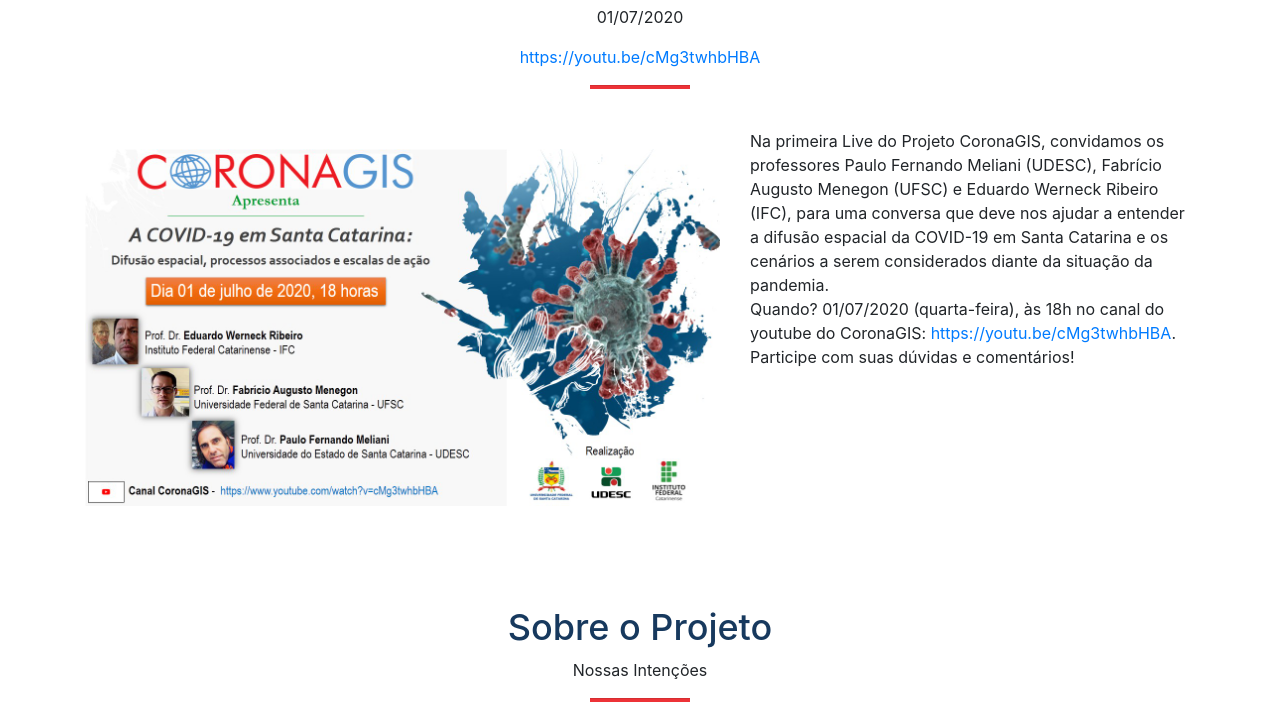
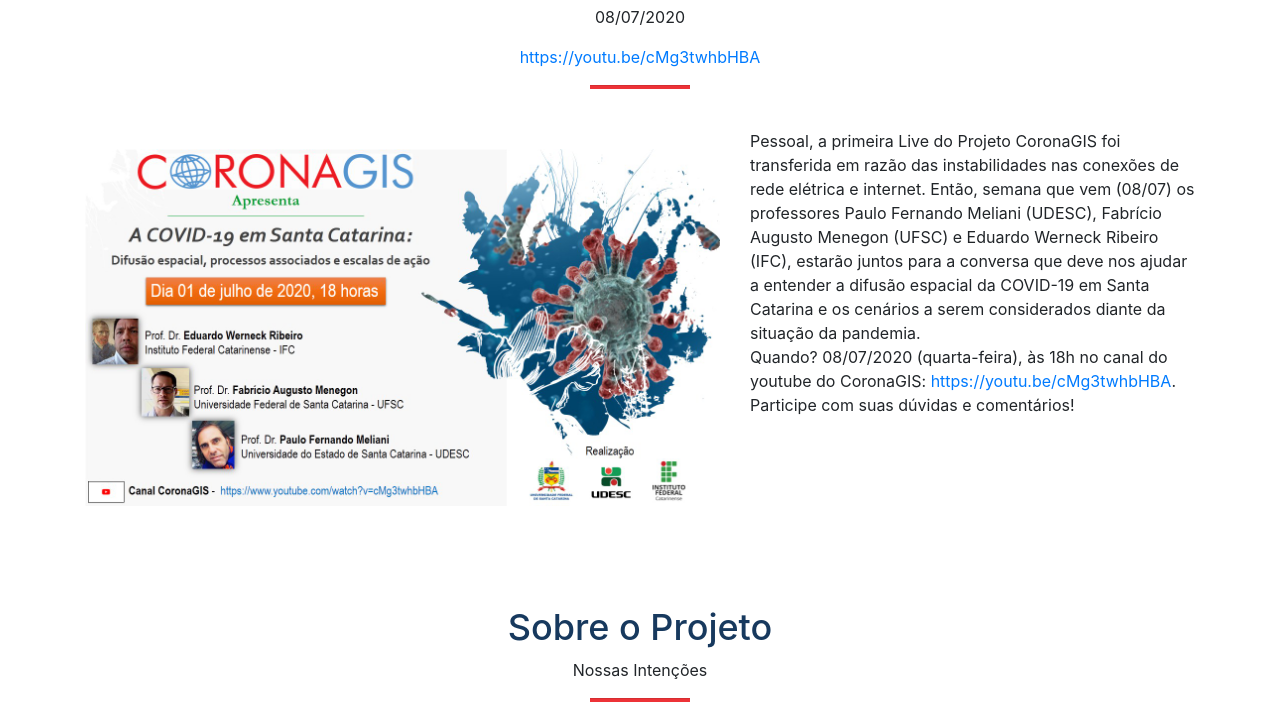
Before and after one commit to coronagis/site, a plain HTML site: page index.html in a window 1280 px wide. Shown: the part 701-1424 px from the top of the page. Drawn offline with Linux system fonts and the light colour scheme.

Commit message:
Atualização evento

```diff
--- a/index.html
+++ b/index.html
@@ -89,7 +89,7 @@
     <div class="container">
       <div class="page-title text-center">
         <h1>Live do Projeto CoronaGIS</h1>
-        <p>01/07/2020</p>
+        <p>08/07/2020</p>
         <a href="https://youtu.be/cMg3twhbHBA">https://youtu.be/cMg3twhbHBA</a>
         <hr class="pg-titl-bdr-btm"></hr>
       </div>
@@ -98,11 +98,12 @@
           <img class="event-img"src="./img/eventos/live_coronagis.jpg" />
         </div>
         <div class="col-md-5" >
-          Na primeira Live do Projeto CoronaGIS, convidamos os professores Paulo Fernando Meliani (UDESC),
-          Fabrício Augusto Menegon  (UFSC) e Eduardo Werneck Ribeiro (IFC), para uma conversa que deve nos ajudar
-          a entender a difusão espacial da COVID-19 em Santa Catarina e os cenários a serem considerados diante da situação da pandemia.
+          Pessoal, a primeira Live do Projeto CoronaGIS foi transferida em razão das instabilidades nas conexões de rede elétrica e internet.
+          Então, semana que vem (08/07) os professores Paulo Fernando Meliani (UDESC),
+          Fabrício Augusto Menegon  (UFSC) e Eduardo Werneck Ribeiro (IFC), estarão juntos para a conversa que deve nos ajudar a entender a difusão espacial
+          da COVID-19 em Santa Catarina e os cenários a serem considerados diante da situação da pandemia.
           <br />
-          Quando? 01/07/2020 (quarta-feira), às 18h no canal do youtube do CoronaGIS: <a href="https://youtu.be/cMg3twhbHBA">https://youtu.be/cMg3twhbHBA</a>.
+          Quando? 08/07/2020 (quarta-feira), às 18h no canal do youtube do CoronaGIS: <a href="https://youtu.be/cMg3twhbHBA">https://youtu.be/cMg3twhbHBA</a>.
           <br />
           Participe com suas dúvidas e comentários!
         </div>
```
